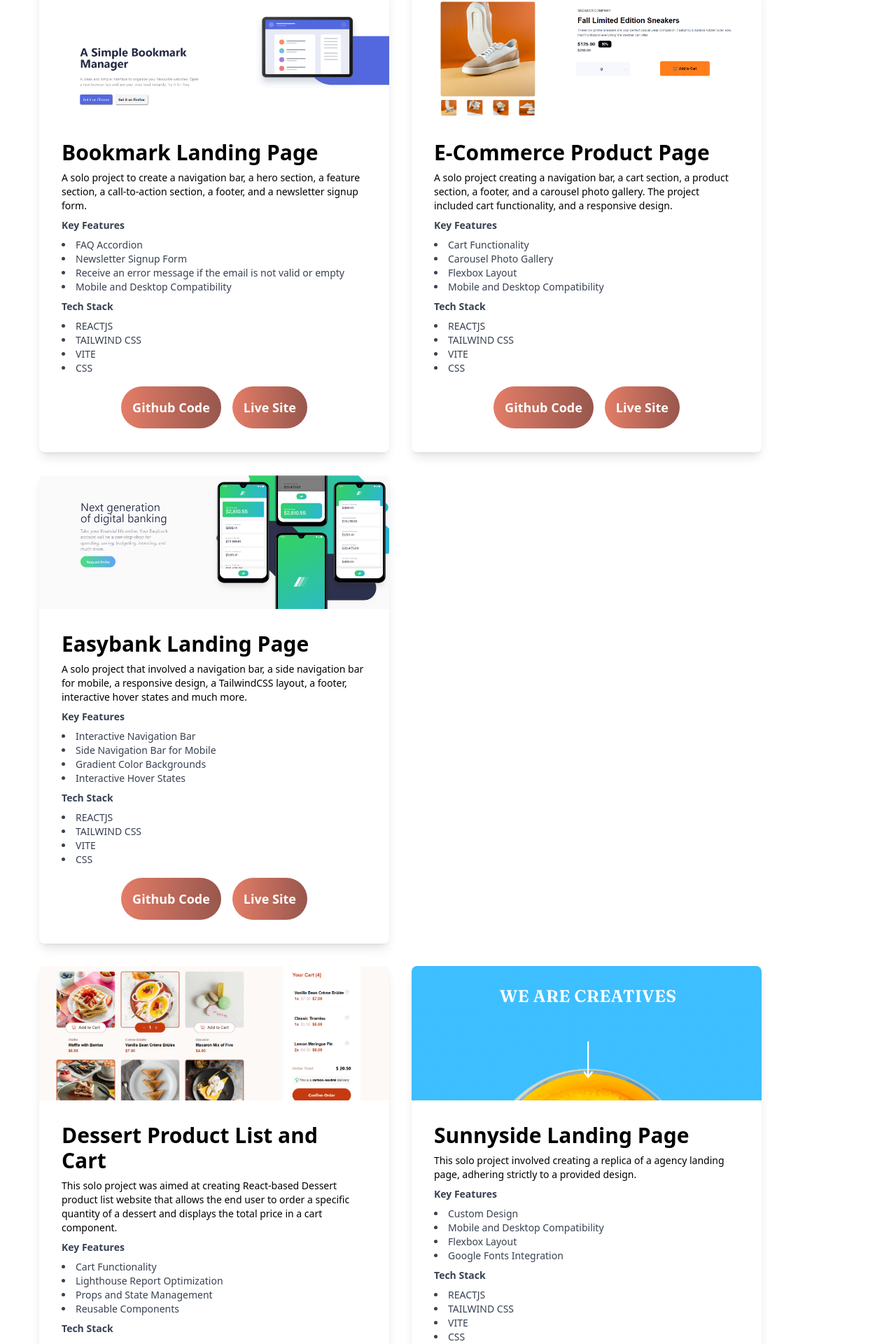
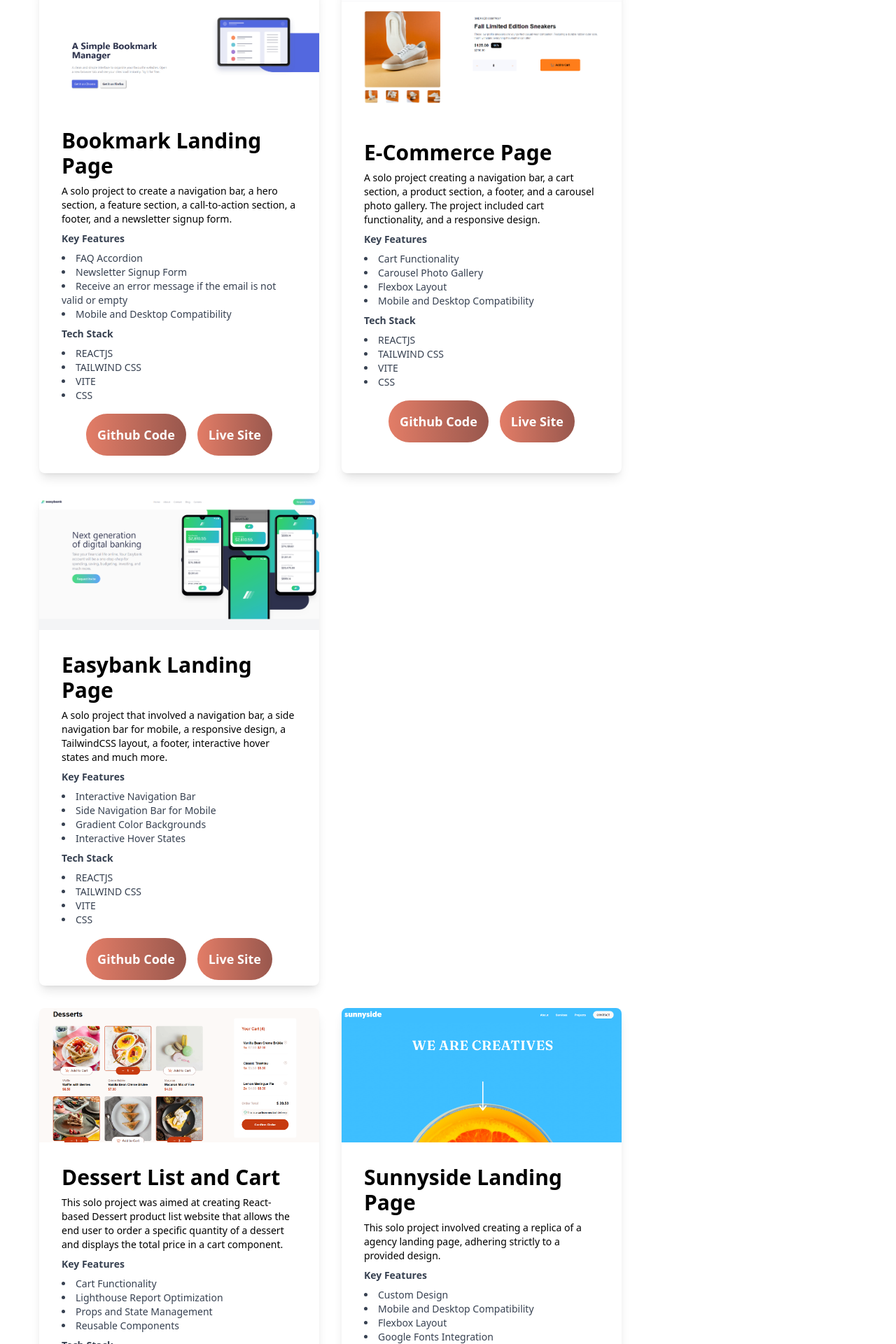
Before and after one commit to lavollmer/portfolio-lauradev, a React (Vite) app: page / in a window 1280 px wide. Shown: the part 2433-4353 px from the top of the page at 70% size. Built offline with nearby package versions, Linux system fonts and the light colour scheme.

Commit message:
updating the design and refining details

```diff
--- a/src/components/Education.jsx
+++ b/src/components/Education.jsx
@@ -12,7 +12,7 @@ const Education = () => {
           Professional Education
         </h1>
       </div>
-      <div className="flex flex-col items-center w-full justify-center md:justify-evenly md:space-y-10">
+      <div className="flex flex-col items-center w-full justify-center md:space-y-10">
         <div className="flex flex-col lg:flex-row items-center justify-center w-full lg:flex-row flex-wrap lg:space-x-4 space-y-6 lg:space-y-0">
           <Learning
             title="Full-stack Web Development Coding Certificate"
--- a/src/components/Landing.jsx
+++ b/src/components/Landing.jsx
@@ -72,8 +72,7 @@ const SplashPage = () => {
                   I'm a software developer.
                 </h1>
                 <p className="text-black dark:text-white text-md md:text-xl">
-                  I have one year of experience in coding, specializing in
-                  frontend software development. My background includes
+                  I have one year of experience in coding, and continue to build my skills. My background includes
                   healthcare and floral design. I am a fast learner, constantly
                   seeking opportunities to enhance my skills.
                 </p>
--- a/src/components/Learning.jsx
+++ b/src/components/Learning.jsx
@@ -2,7 +2,7 @@ import React from "react";
 
 const Learning = ({ title, content }) => {
   return (
-    <div className="flex flex-col rounded-lg shadow-lg bg-white dark:bg-gray-800 overflow-hidden font-jost w-full h-full w-[200px] h-[200px] md:w-[400px] md:h-[300px] lg:w-[500px] lg:h-[300px]">
+    <div className="flex flex-col rounded-lg shadow-lg bg-white dark:bg-gray-800 overflow-hidden font-jost w-full h-full w-[200px] h-[200px] md:w-[400px] md:h-[300px] lg:w-[400px] lg:h-[300px]">
       <div className="p-6 lg:p-8 items-center justify-center">
         <h2 className="flex text-black dark:text-white lg:text-3xl md:text-xl text-lg font-semibold">
           {title}
--- a/src/components/Projects.jsx
+++ b/src/components/Projects.jsx
@@ -33,7 +33,7 @@ const Projects = () => {
         </h1>
       </div>
       {/* first section and row of projects */}
-      <div className="flex flex-col items-center justify-between">
+      <div className="flex flex-col items-center justify-center">
         <div className="flex flex-col lg:flex-row flex-wrap ">
           <Card
             image={Bookmark}
@@ -57,8 +57,8 @@ const Projects = () => {
           <Card
             image={Sneakers}
             mobileImage={MobileEcommerce}
-            imageDesc="E-Commerce Product Page"
-            title="E-Commerce Product Page"
+            imageDesc="E-Commerce Page"
+            title="E-Commerce Page"
             content="A solo project creating a navigation bar, a cart section, a product section, a footer, and a carousel photo gallery. The project included cart functionality, and a responsive design."
             skillOne="REACTJS"
             skillTwo="TAILWIND CSS"
@@ -95,7 +95,7 @@ const Projects = () => {
             image={Dessert}
             mobileImage={MobileDessert}
             imageDesc="Dessert Product List"
-            title="Dessert Product List and Cart"
+            title="Dessert List and Cart"
             content="This solo project was aimed at creating React-based Dessert product list website that allows the end user to order a specific quantity of a dessert and displays the total price in a cart component. "
             skillOne="REACTJS"
             skillTwo="TAILWIND CSS"
@@ -182,8 +182,8 @@ const Projects = () => {
           <Card
             image={Puzzle}
             mobileImage={MobilePuzzle}
-            imageDesc="Missing Puzzle Piece App"
-            title="Missing Puzzle Piece App"
+            imageDesc="Missing Puzzle Piece"
+            title="Missing Puzzle Piece"
             content="This application was developed as a personal project to address a common issue faced by puzzle enthusiasts - the loss of puzzle pieces."
             skillOne="REACTJS"
             skillTwo="TAILWIND CSS"
--- a/src/components/ProjectsCard.jsx
+++ b/src/components/ProjectsCard.jsx
@@ -18,7 +18,7 @@ const ProjectsCard = ({
   mobileImage,
 }) => {
   return (
-    <div className="flex flex-col rounded-lg shadow-lg bg-white dark:bg-gray-800 overflow-hidden sm:w-[500px] sm:h-[700px] md:w-[500px] md:h-[700px] lg:w-[500px] lg:h-[670px] m-4">
+    <div className="flex flex-col rounded-lg shadow-lg bg-white dark:bg-gray-800 overflow-hidden sm:w-[500px] sm:h-[700px] md:w-[500px] md:h-[700px] lg:w-[400px] lg:h-[700px] m-4">
       <div className="h-48 w-full relative">
         <picture>
           <source media="(max-width: 600px)" srcSet={mobileImage} />
```
